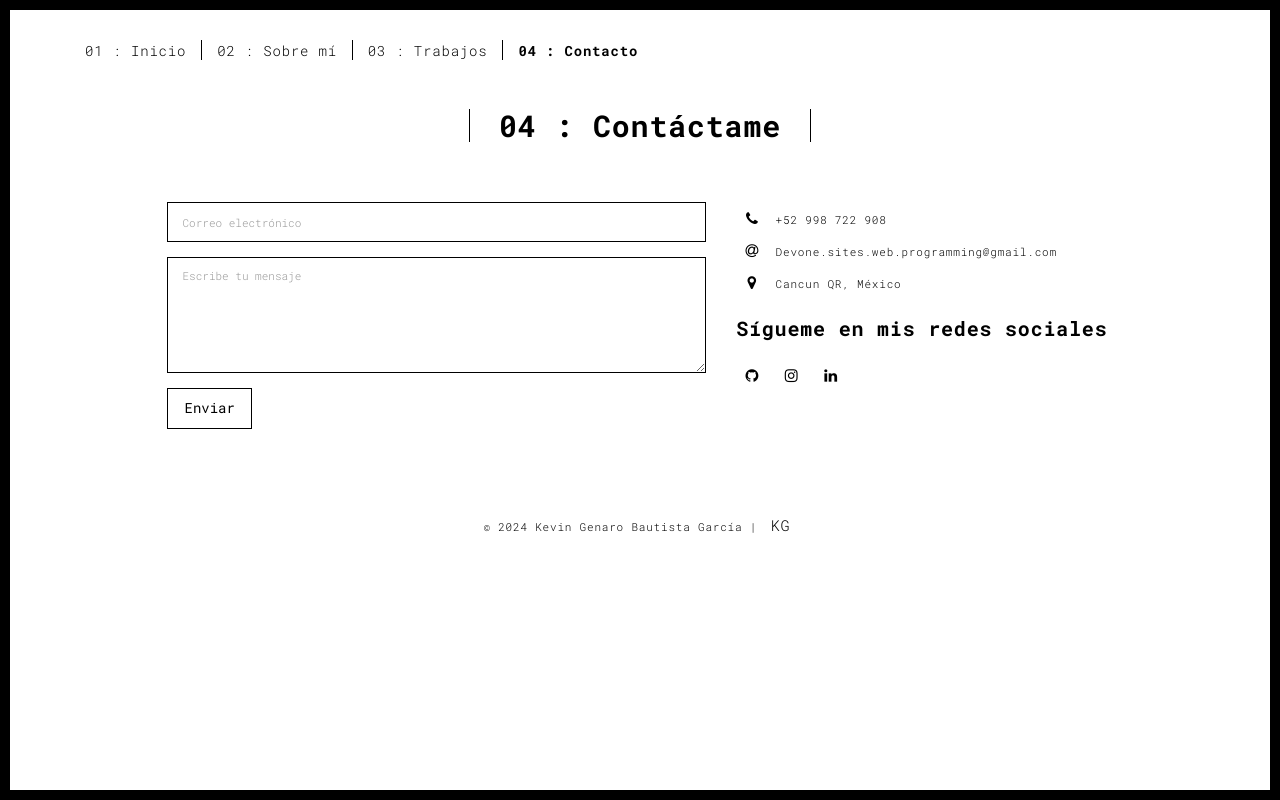
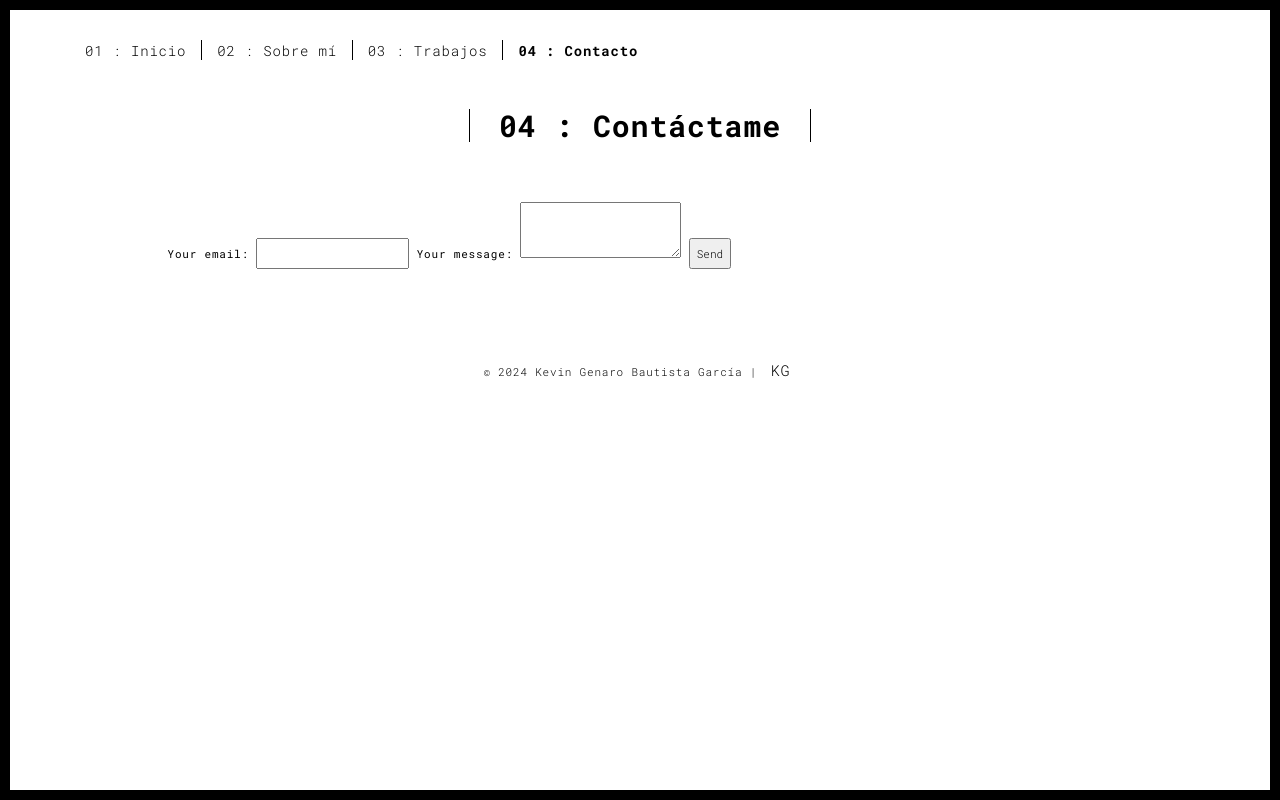
Before and after one commit to Devone-12/Portafolio, a plain HTML site: page contact.html in a window 1280 px wide. Drawn offline with Linux system fonts and the light colour scheme.

Commit message:
Update contact.html

```diff
--- a/contact.html
+++ b/contact.html
@@ -58,52 +58,21 @@
 
           <div class="row">
             <div class="col-md-10 col-md-offset-1">
-               <form action="https://formspree.io/f/xqaklnrg" method="post" class="reveal-content">
-                  <div class="row">
-                    <div class="col-md-7">
-                      <div class="form-group">
-                        <input type="email" class="form-control" name="email" id="email" placeholder="Correo electrónico">
-                      </div>
-
-                      <div class="form-group">
-                        <textarea class="form-control" rows="5" name="message" placeholder="Escribe tu mensaje"></textarea>
-                      </div>
-                      <button type="submit" class="btn btn-default btn-lg">Enviar</button>
-                    </div>
-                    <div class="col-md-5 address-container">
-                      <ul class="list-unstyled">
-                        <li>
-                          <span class="fa-icon">
-                            <i class="fa fa-phone" aria-hidden="true"></i>
-                          </span>
-                          +52 998 722 908
-                        </li>
-                        <li>
-                          <span class="fa-icon">
-                            <i class="fa fa-at" aria-hidden="true"></i>
-                          </span>
-                          Devone.sites.web.programming@gmail.com
-                        </li>
-                        <li>
-                          <span class="fa-icon">
-                            <i class="fa fa-map-marker" aria-hidden="true"></i>
-                          </span>
-                          Cancun QR, México
-                        </li>
-                      </ul>
-                      <h3>Sígueme en mis redes sociales</h3>
-                      <a href="https://github.com/Devone-12" title="GitHub" class="fa-icon">
-                        <i class="fa fa-github"></i>
-                      </a>
-                      <a href="https://www.instagram.com/Kevin_bg0" title="Instagram" class="fa-icon">
-                        <i class="fa fa-instagram"></i>
-                      </a>
-                      <a href="https://www.linkedin.com/in/kevin-garcia-194515339" title="LinkedIn" class="fa-icon">
-                        <i class="fa fa-linkedin"></i>
-                      </a>
-                    </div>
-                  </div>
-                </form>
+              <form
+              action="https://formspree.io/f/mbljklgn"
+              method="POST"
+            >
+              <label>
+                Your email:
+                <input type="email" name="email">
+              </label>
+              <label>
+                Your message:
+                <textarea name="message"></textarea>
+              </label>
+              <!-- your other form fields go here -->
+              <button type="submit">Send</button>
+            </form>
             </div>
           </div>
        </div>
```
